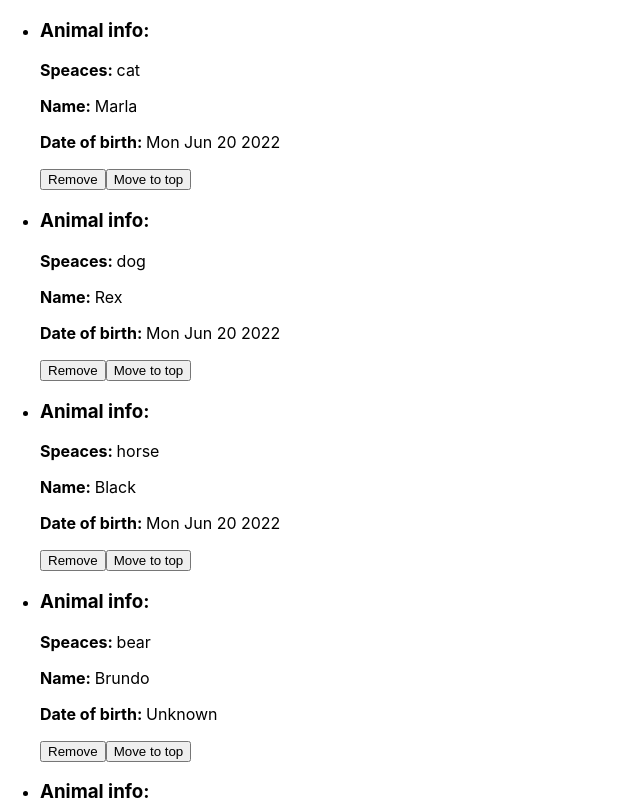
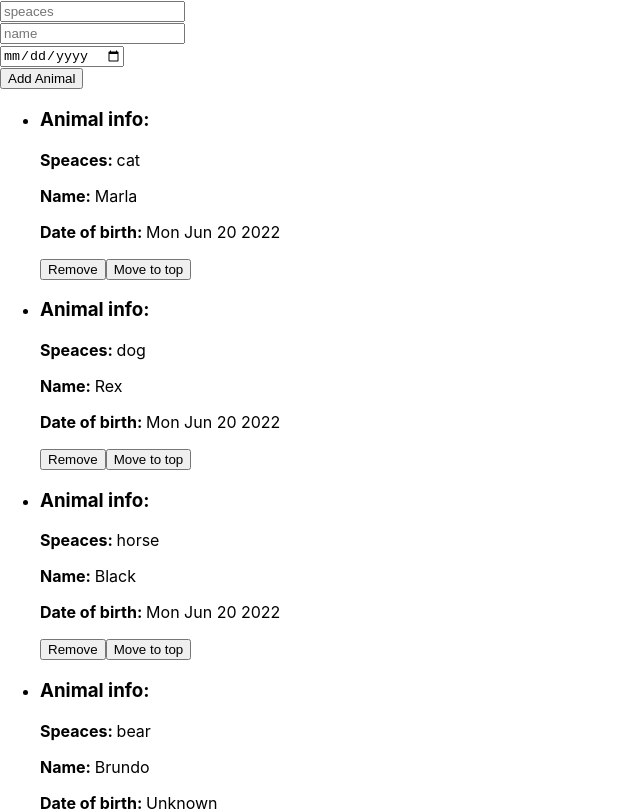
Before and after one commit to danilopetrovic88/zoo, a React (Create React App) app: page / in a window 1280 px wide. Shown: the top 811 px of the page, without its empty margins (0-640 px from the left). Built offline with nearby package versions, Linux system fonts and the light colour scheme.

Commit message:
Zadatak 5, forma, dodata nova zivotinja u niz

```diff
--- a/src/components/AnimalList.js
+++ b/src/components/AnimalList.js
@@ -29,8 +29,27 @@ function AnimalList() {
         setAnimals(newAnimals)
     }
 
+    const addAnimal = (e) => {
+        e.preventDefault()
+        const speacesInput = e.target.speaces.value;
+        const nameInput = e.target.name.value;
+        const ageInput = e.target.age.value;
+
+        const newAnimals = [...animals, {speaces: speacesInput, name: nameInput, age: ageInput}]
+
+        setAnimals(newAnimals);
+    }
+
   return (
     <div>
+
+    <form onSubmit={addAnimal}>
+        <input type="text" placeholder='speaces' name='speaces' id='speaces' onChange={e => e.target.value} /><br/>
+        <input type="text" placeholder='name' name='name' id='name' onChange={e => e.target.value} /><br/>
+        <input type="date" placeholder='date of birth' id='age' onChange={e => e.target.value} /><br/>
+        <button>Add Animal</button>
+    </form>
+
         <ul>
             { animals.map((animal, index) => (
                 <li key={ index } id={index}>
```
